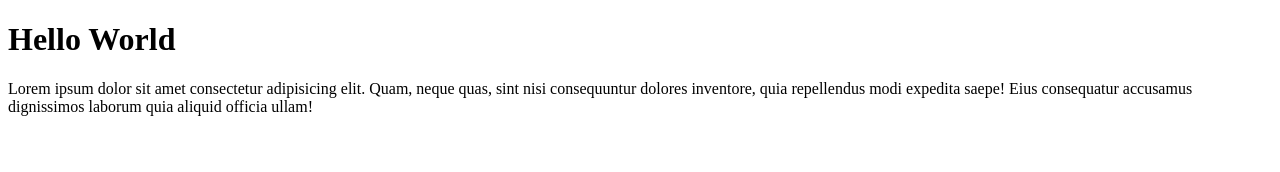
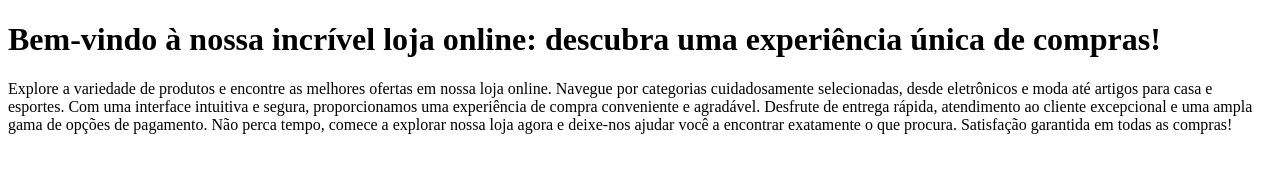
Before and after one commit to DeysRodrigues/saiph-about-sections, a plain HTML site: page index.html in a window 1280 px wide. Drawn offline with Linux system fonts and the light colour scheme.

Commit message:
revisões atendidas (pedi para chatgpt)

```diff
--- a/index.html
+++ b/index.html
@@ -8,8 +8,8 @@
 </head>
 <body>
 
-    <h1>Hello World</h1>
-    <p>Lorem ipsum dolor sit amet consectetur adipisicing elit. Quam, neque quas, sint nisi consequuntur dolores inventore, quia repellendus modi expedita saepe! Eius consequatur accusamus dignissimos laborum quia aliquid officia ullam!</p>
+    <h1>Bem-vindo à nossa incrível loja online: descubra uma experiência única de compras!</h1>
+    <p>Explore a variedade de produtos e encontre as melhores ofertas em nossa loja online. Navegue por categorias cuidadosamente selecionadas, desde eletrônicos e moda até artigos para casa e esportes. Com uma interface intuitiva e segura, proporcionamos uma experiência de compra conveniente e agradável. Desfrute de entrega rápida, atendimento ao cliente excepcional e uma ampla gama de opções de pagamento. Não perca tempo, comece a explorar nossa loja agora e deixe-nos ajudar você a encontrar exatamente o que procura. Satisfação garantida em todas as compras!</p>
 
 </body>
 </html>
```
